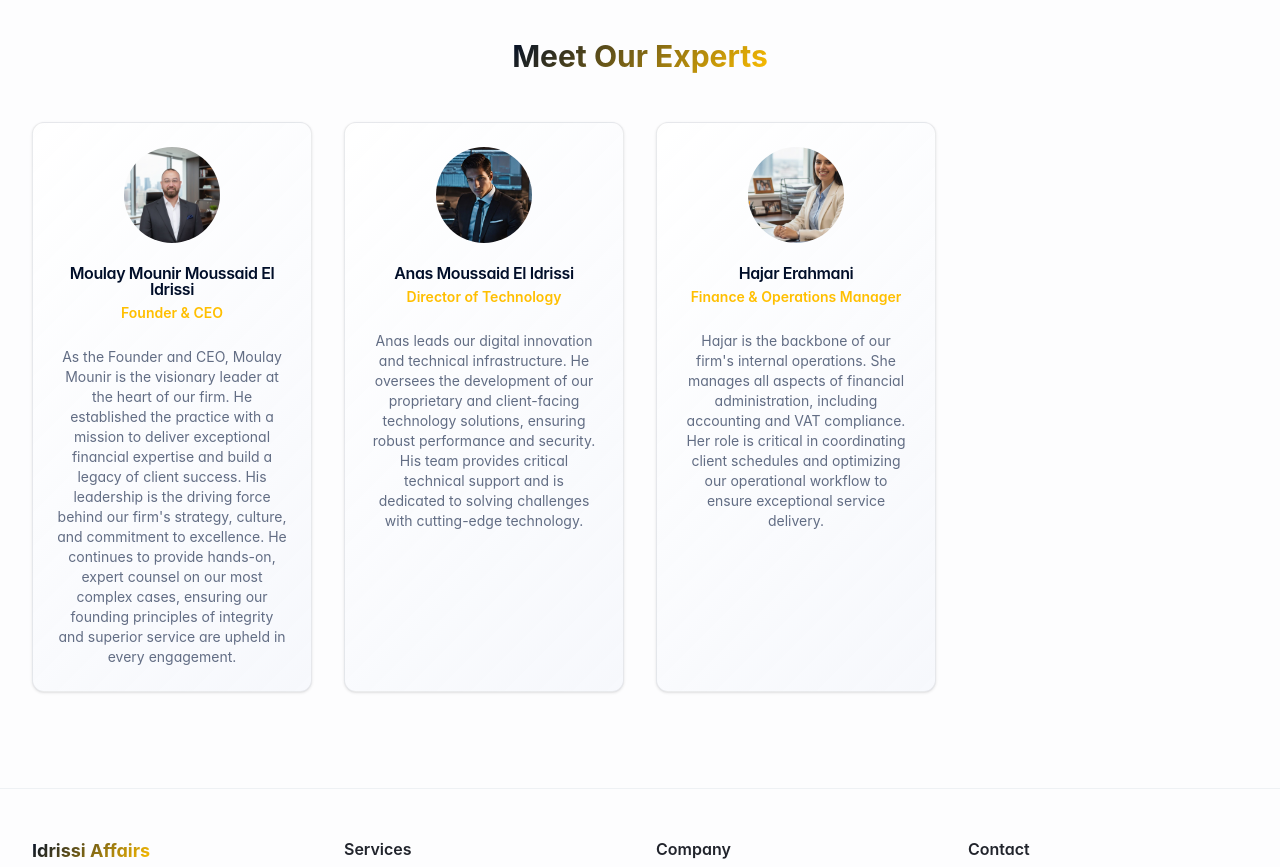
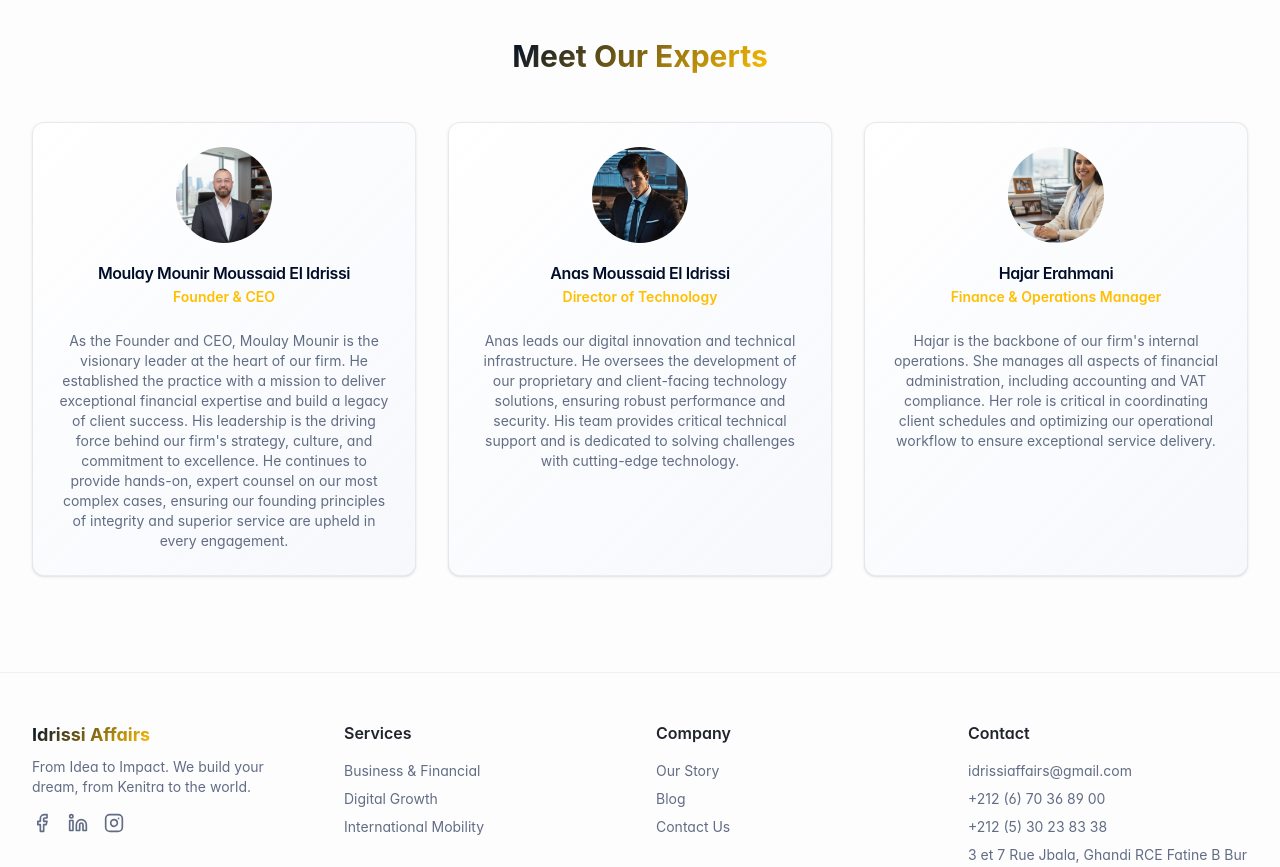
Before and after one commit to anasafanif/idrissi-affaire, a React (Vite) app: page /our-story in a window 1280 px wide. Shown: the part 840-1707 px from the top of the page. Built offline with nearby package versions, Linux system fonts and the light colour scheme.

Commit message:
Update team member grid layout on OurStoryPage to display three columns instead of four for improved visual balance.

```diff
--- a/src/pages/OurStoryPage.tsx
+++ b/src/pages/OurStoryPage.tsx
@@ -78,7 +78,7 @@
             <h2 className="text-3xl font-display font-bold text-center mb-12">
               <span className="text-gradient">{t('ourStory.team.title')}</span>
             </h2>
-            <div className="grid grid-cols-1 sm:grid-cols-2 lg:grid-cols-4 gap-8">
+            <div className="grid grid-cols-1 sm:grid-cols-2 lg:grid-cols-3 gap-8 justify-items-center">
               {teamMembers.map((member, index) => (
                 <motion.div
                   key={member.key}
```
